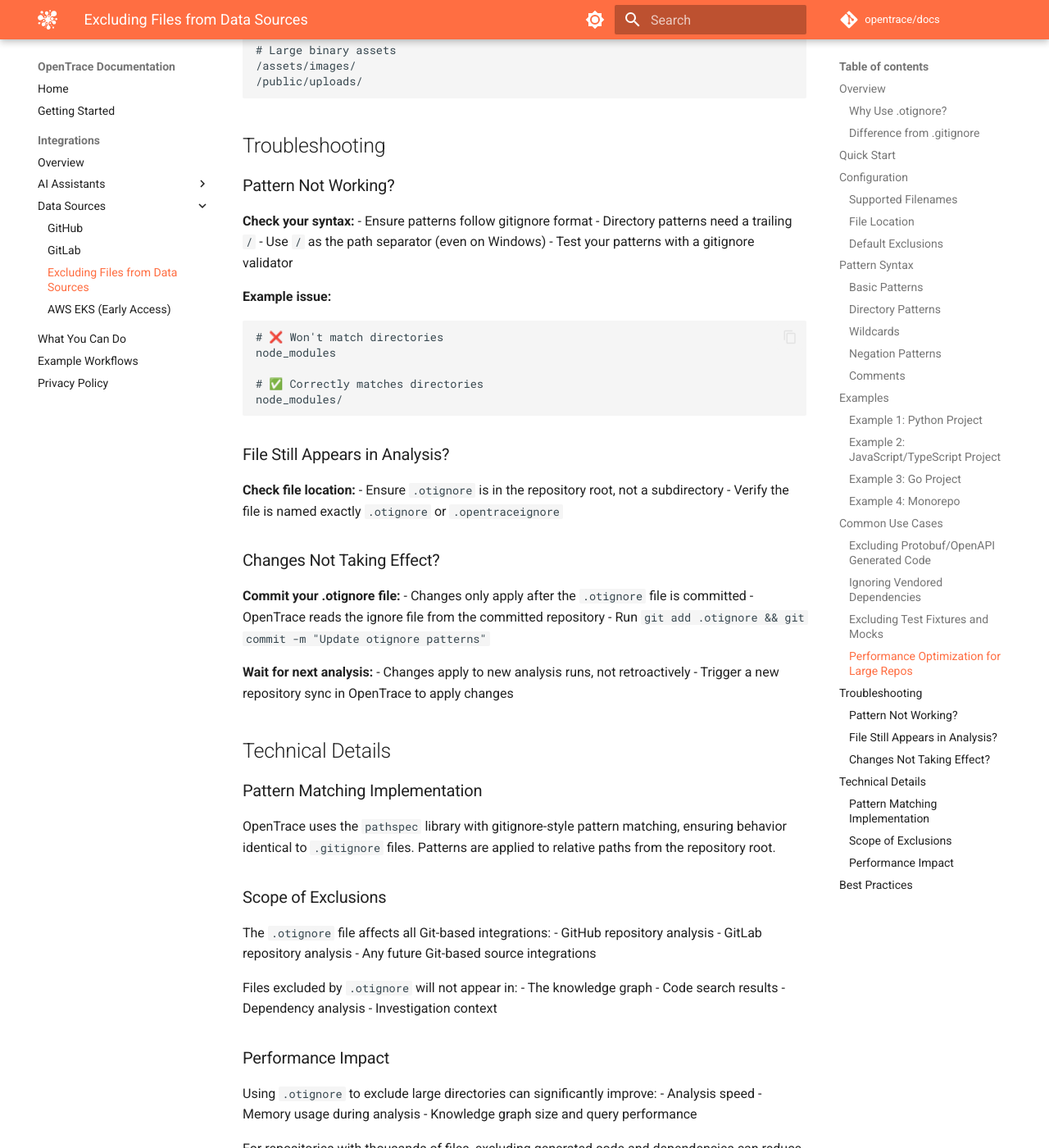
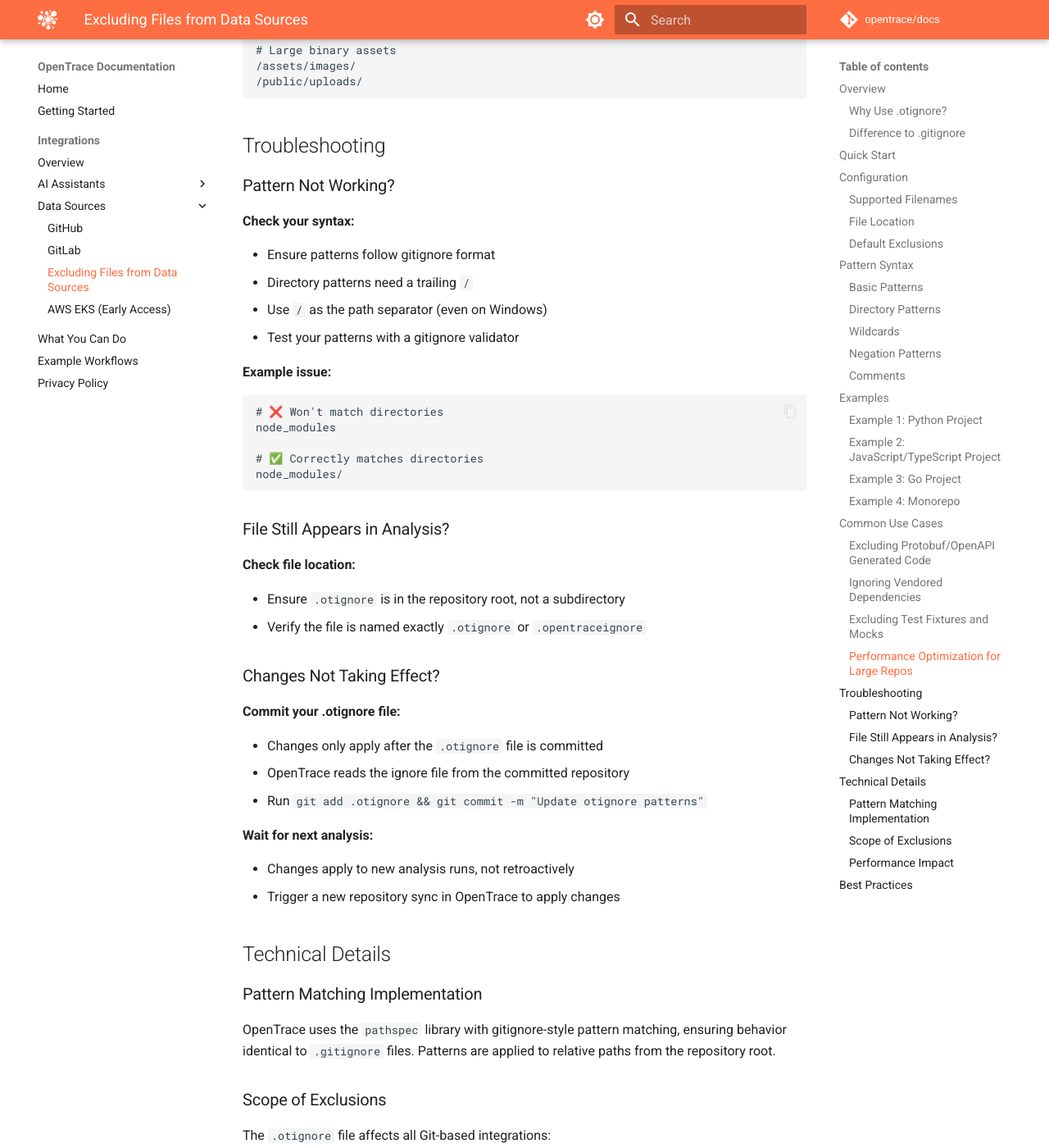
Before and after one commit to opentrace/docs, an MkDocs documentation site: the page built from docs/otignore.md, in a window 1280 px wide and 1400 px high, scrolled down 6794 px. Shown: the whole window at 82% size. Built offline with MkDocs 1.6.1 and Material for MkDocs 9.7.7, drawn with Linux system fonts in a browser that asks for light colours; comment, search, counter and statistics services are not loaded; some of the changed lines change nothing that is shown; some of the changed text lies outside the part shown.

Commit message:
Updated the 'why' message, and added some blank linkes to help MD->HTML formatting.

```diff
--- a/docs/otignore.md
+++ b/docs/otignore.md
@@ -8,13 +8,13 @@
 
 Common scenarios for using `.otignore`:
 
-- **Generated code**: Protobuf files, OpenAPI specs, or code generated by tools
-- **Third-party dependencies**: Vendor directories, node_modules, or other package directories
-- **Build artifacts**: Compiled code, distribution directories, or temporary build files
+- **Generated code**: Protobuf files, specs, or code generated by tools
+- **Third-party dependencies**: Vendor directories, or other package directories
+- **Secrets**: API tokens, keys or similar pieces of information
 - **Large binary files**: Archives, images, or other non-code assets
 - **Performance optimization**: Reduce analysis time for large repositories
 
-### Difference from .gitignore
+### Difference to .gitignore
 
 `.otignore` serves a different purpose than `.gitignore`:
 
@@ -289,6 +289,7 @@
 ### Pattern Not Working?
 
 **Check your syntax:**
+
 - Ensure patterns follow gitignore format
 - Directory patterns need a trailing `/`
 - Use `/` as the path separator (even on Windows)
@@ -306,17 +307,20 @@
 ### File Still Appears in Analysis?
 
 **Check file location:**
+
 - Ensure `.otignore` is in the repository root, not a subdirectory
 - Verify the file is named exactly `.otignore` or `.opentraceignore`
 
 ### Changes Not Taking Effect?
 
 **Commit your .otignore file:**
+
 - Changes only apply after the `.otignore` file is committed
 - OpenTrace reads the ignore file from the committed repository
 - Run `git add .otignore && git commit -m "Update otignore patterns"`
 
 **Wait for next analysis:**
+
 - Changes apply to new analysis runs, not retroactively
 - Trigger a new repository sync in OpenTrace to apply changes
 
@@ -329,11 +333,13 @@
 ### Scope of Exclusions
 
 The `.otignore` file affects all Git-based integrations:
+
 - GitHub repository analysis
 - GitLab repository analysis
 - Any future Git-based source integrations
 
 Files excluded by `.otignore` will not appear in:
+
 - The knowledge graph
 - Code search results
 - Dependency analysis
@@ -342,6 +348,7 @@
 ### Performance Impact
 
 Using `.otignore` to exclude large directories can significantly improve:
+
 - Analysis speed
 - Memory usage during analysis
 - Knowledge graph size and query performance
```
